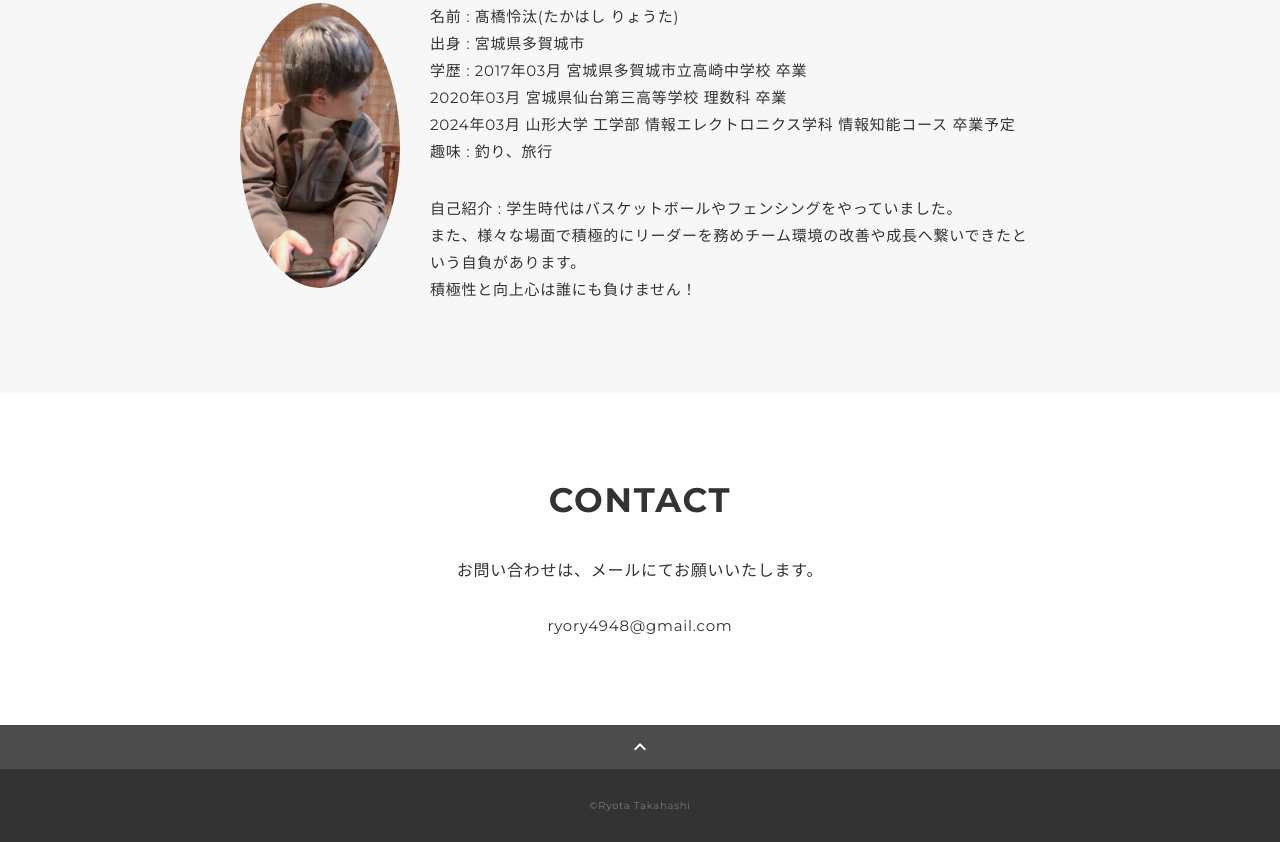
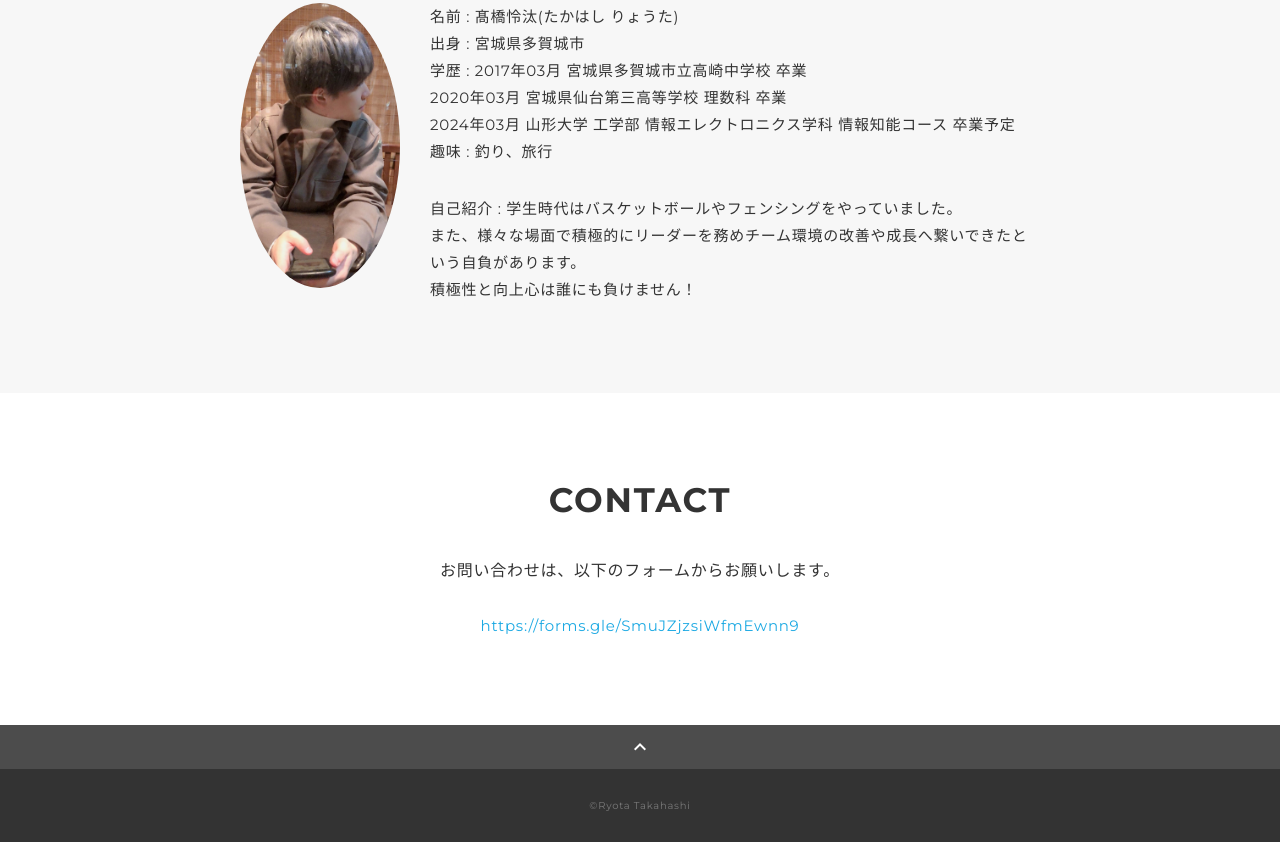
Before and after one commit to ryory4948/portfolio, a plain HTML site: page index.html in a window 1280 px wide. Shown: the part 2170-3012 px from the top of the page. Drawn offline with nearby package versions, Linux system fonts and the light colour scheme.

Commit message:
Update index.html

```diff
--- a/index.html
+++ b/index.html
@@ -164,10 +164,10 @@
         <div class="container">
           <h2 class="title">CONTACT</h2>
           <p class="lead">
-            お問い合わせは、メールにてお願いいたします。
+            お問い合わせは、以下のフォームからお願いします。
           </p>
           <div class="contact-list">
-            <p class="contact-item">ryory4948@gmail.com</p>
+            <a href="https://forms.gle/SmuJZjzsiWfmEwnn9">https://forms.gle/SmuJZjzsiWfmEwnn9</a>
           </div>
         </div>
       </section>
```
